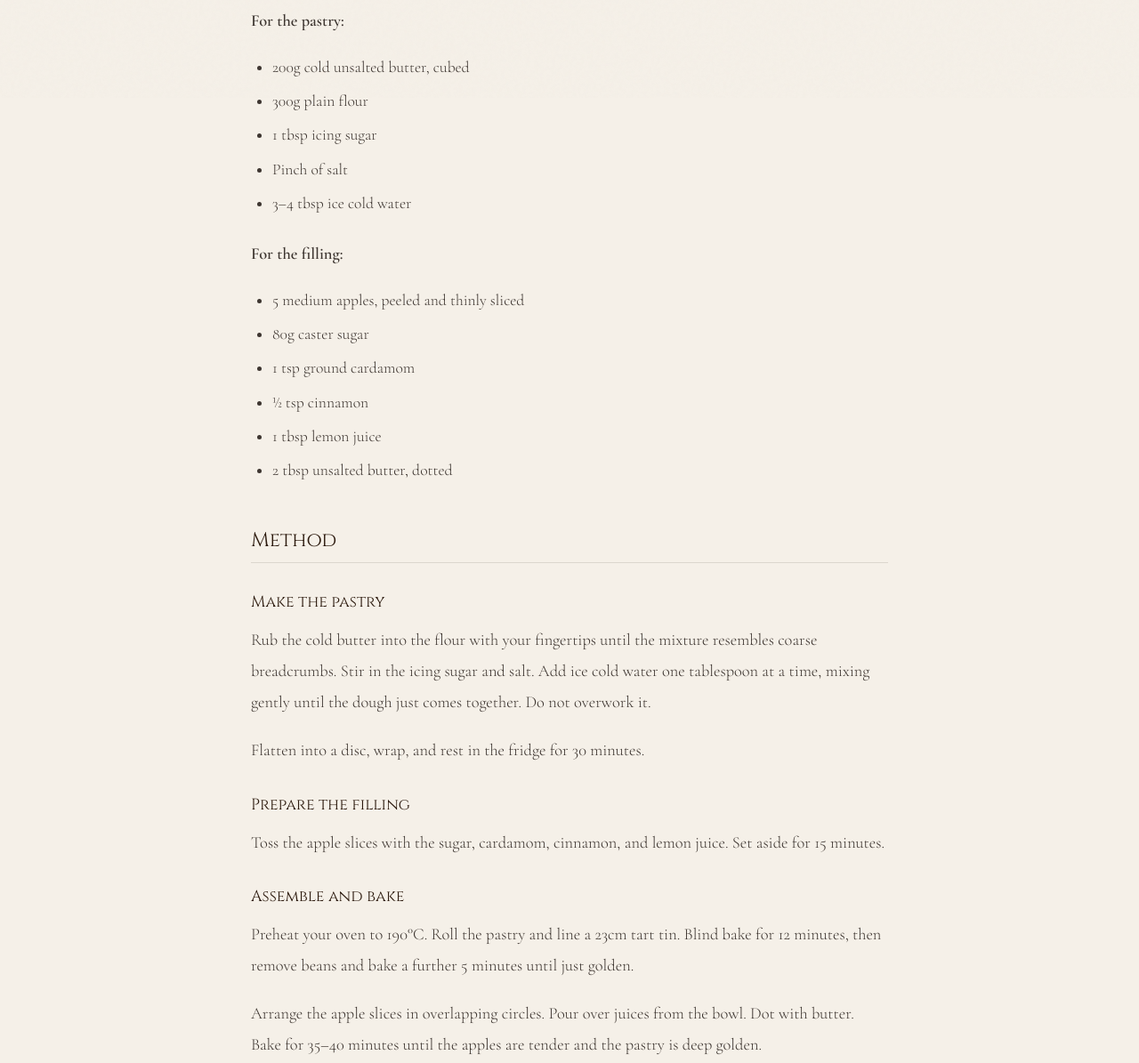
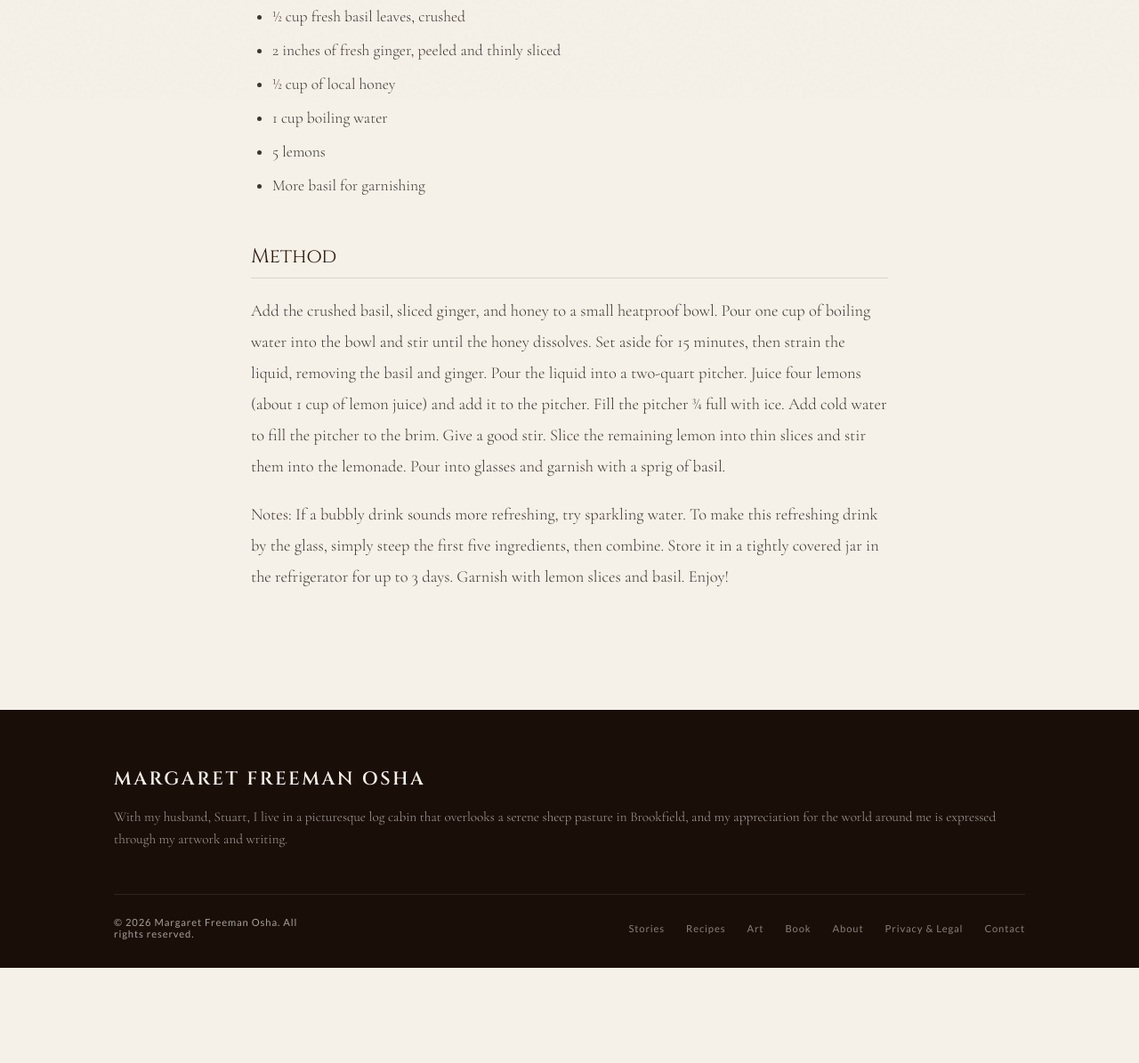
Before and after one commit to jesstakesnaps/margaret-freeman-osha, an Eleventy site: page src/recipes/apple-cardamom-tart.md in a window 1280 px wide. Shown: the part 690-1885 px from the top of the page at 89% size. After the commit the page ends 1778 px from the top, so only its background shows below. Built offline with nearby package versions, Linux system fonts and the light colour scheme; Eleventy itself is replaced by a stand-in of ours; files that its build step writes are made by us from their sources.

Commit message:
Update Recipes “apple-cardamom-tart”

```diff
--- a/src/recipes/apple-cardamom-tart.md
+++ b/src/recipes/apple-cardamom-tart.md
@@ -1,50 +1,24 @@
 ---
-title: "Grandmother's Apple & Cardamom Tart"
+title: Honey Ginger Basil Lemonade
 date: 2025-09-20
-excerpt: "A buttery, spiced tart that fills my whole kitchen with warmth. This recipe has been in my family for three generations."
-time: "1h 20m"
-serves: "Serves 8"
+excerpt: A homemade pitcher of lemonade sweetened with honey and garnished with
+  fresh ginger root and basil,
+time: 15m
+serves: "2"
 featured: true
-source: "my grandmother's handwritten recipe card"
+source: ""
 ---
-
 ## Ingredients
 
-**For the pastry:**
-- 200g cold unsalted butter, cubed
-- 300g plain flour
-- 1 tbsp icing sugar
-- Pinch of salt
-- 3–4 tbsp ice cold water
-
-**For the filling:**
-- 5 medium apples, peeled and thinly sliced
-- 80g caster sugar
-- 1 tsp ground cardamom
-- ½ tsp cinnamon
-- 1 tbsp lemon juice
-- 2 tbsp unsalted butter, dotted
+* ½ cup fresh basil leaves, crushed
+* 2 inches of fresh ginger, peeled and thinly sliced
+* ½ cup of local honey
+* 1 cup boiling water
+* 5 lemons
+* More basil for garnishing
 
 ## Method
 
-### Make the pastry
+Add the crushed basil, sliced ginger, and honey to a small heatproof bowl. Pour one cup of boiling water into the bowl and stir until the honey dissolves. Set aside for 15 minutes, then strain the liquid, removing the basil and ginger. Pour the liquid into a two-quart pitcher. Juice four lemons (about 1 cup of lemon juice) and add it to the pitcher. Fill the pitcher ¾ full with ice. Add cold water to fill the pitcher to the brim. Give a good stir. Slice the remaining lemon into thin slices and stir them into the lemonade. Pour into glasses and garnish with a sprig of basil.
 
-Rub the cold butter into the flour with your fingertips until the mixture resembles coarse breadcrumbs. Stir in the icing sugar and salt. Add ice cold water one tablespoon at a time, mixing gently until the dough just comes together. Do not overwork it.
-
-Flatten into a disc, wrap, and rest in the fridge for 30 minutes.
-
-### Prepare the filling
-
-Toss the apple slices with the sugar, cardamom, cinnamon, and lemon juice. Set aside for 15 minutes.
-
-### Assemble and bake
-
-Preheat your oven to 190°C. Roll the pastry and line a 23cm tart tin. Blind bake for 12 minutes, then remove beans and bake a further 5 minutes until just golden.
-
-Arrange the apple slices in overlapping circles. Pour over juices from the bowl. Dot with butter. Bake for 35–40 minutes until the apples are tender and the pastry is deep golden.
-
----
-
-Leave to cool for at least 20 minutes before slicing. Serve with crème fraîche or vanilla ice cream.
-
-> This tart is best the day it's made, though the pastry stays crisp for a second day if stored uncovered at room temperature.
+Notes: If a bubbly drink sounds more refreshing, try sparkling water. To make this refreshing drink by the glass, simply steep the first five ingredients, then combine. Store it in a tightly covered jar in the refrigerator for up to 3 days. Garnish with lemon slices and basil. Enjoy!
```
